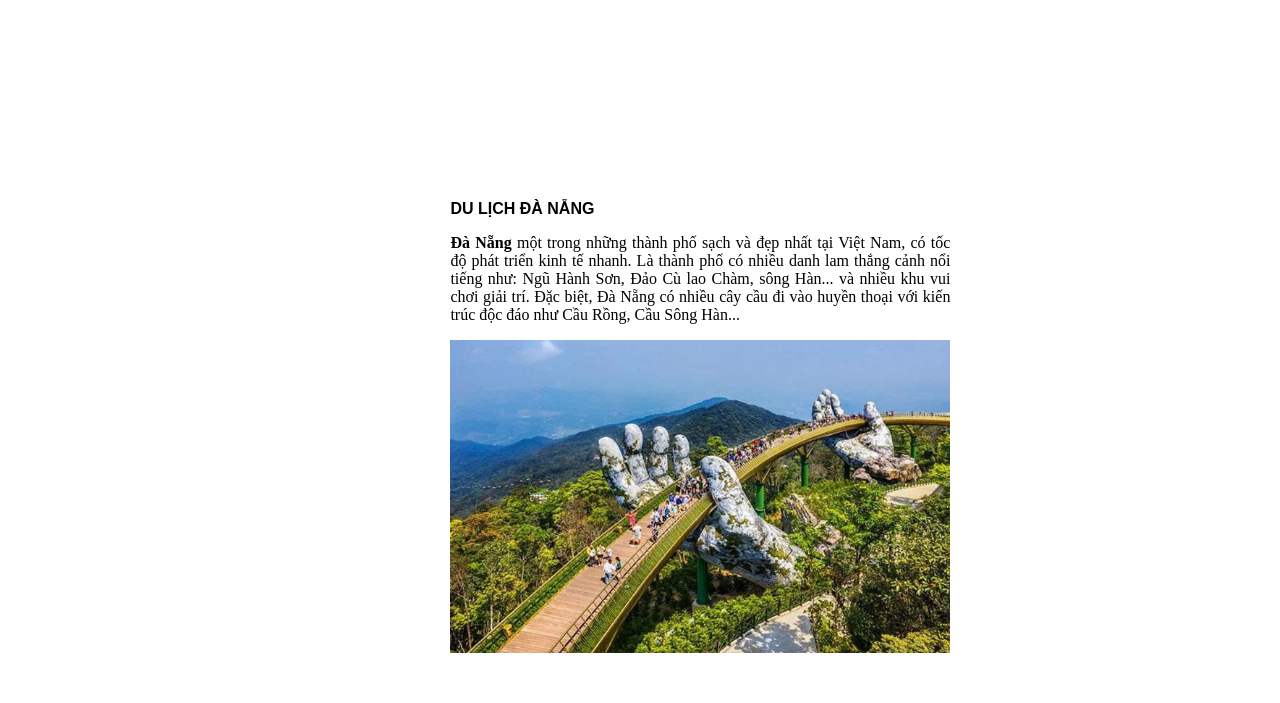
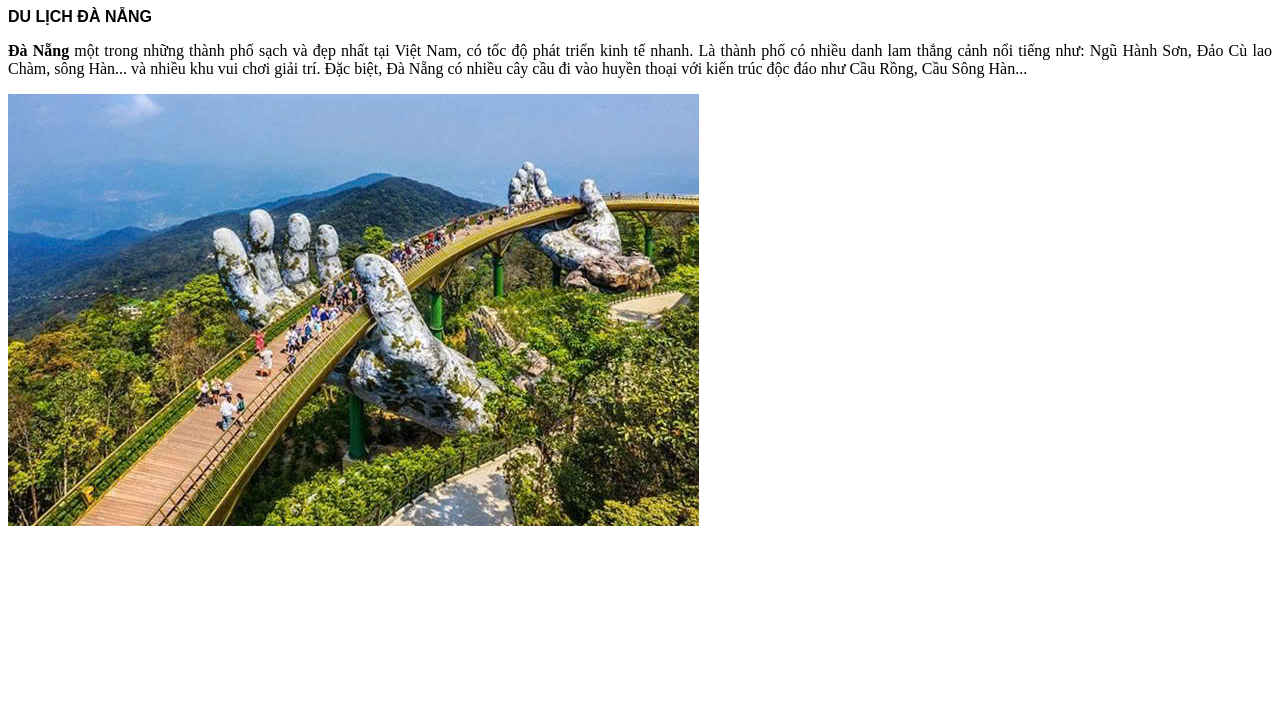
Before and after one commit to abacdai/exam, a plain HTML site: page index.html in a window 1280 px wide. Drawn offline with Linux system fonts and the light colour scheme.

Commit message:
Update index.html

```diff
--- a/index.html
+++ b/index.html
@@ -1,12 +1,12 @@
 <!DOCTYPE html>
 <html lang="vi">
 <body>
-    <div style="height: 500px;width: 500px; margin-top: 200px;margin-left: 35%;">
+    <div>
         <div>
             <b style="font-family: Arial">DU LỊCH ĐÀ NẴNG</b>
             <p style="text-align: justify"><b>Đà Nẵng</b> một trong những thành phố sạch và đẹp nhất tại Việt Nam, có tốc độ phát triển kinh tế nhanh. Là thành phố có nhiều danh lam thắng cảnh nổi tiếng như: Ngũ Hành Sơn, Đảo Cù lao Chàm, sông Hàn... và nhiều khu vui chơi giải trí. Đặc biệt, Đà Nẵng có nhiều cây cầu đi vào huyền thoại với kiến trúc độc đáo như Cầu Rồng, Cầu Sông Hàn...</p>
         </div>
-        <div><a href="https://tourdulichgiare.com.vn/tour-da-nang-3-ngay-2-dem/"><img style="width: 500px; height: auto;" src="a1.jpg"></a>
+        <div><a href="https://tourdulichgiare.com.vn/tour-da-nang-3-ngay-2-dem/"><img src="a1.jpg"></a>
         </div>
     </div>
 </body>
```
